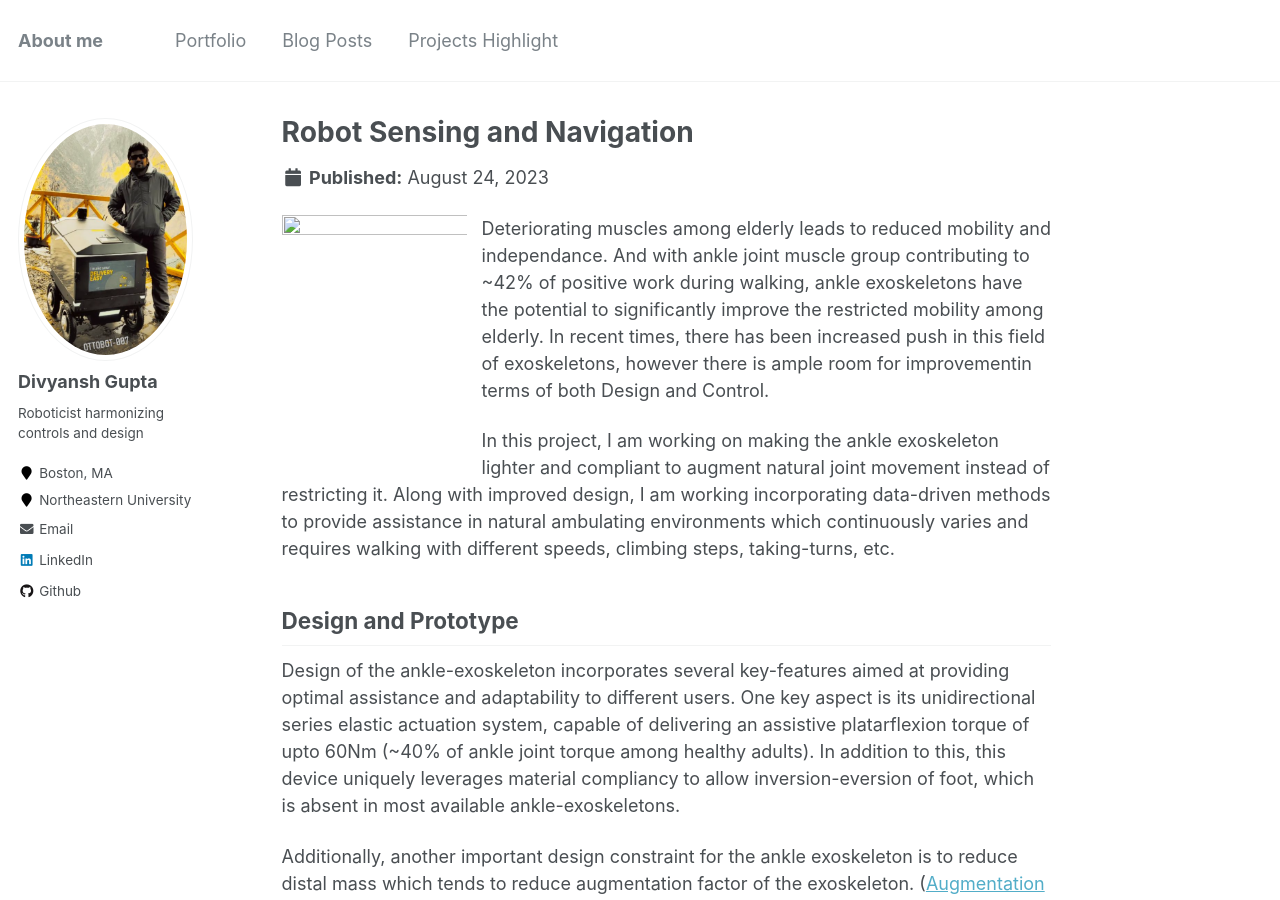
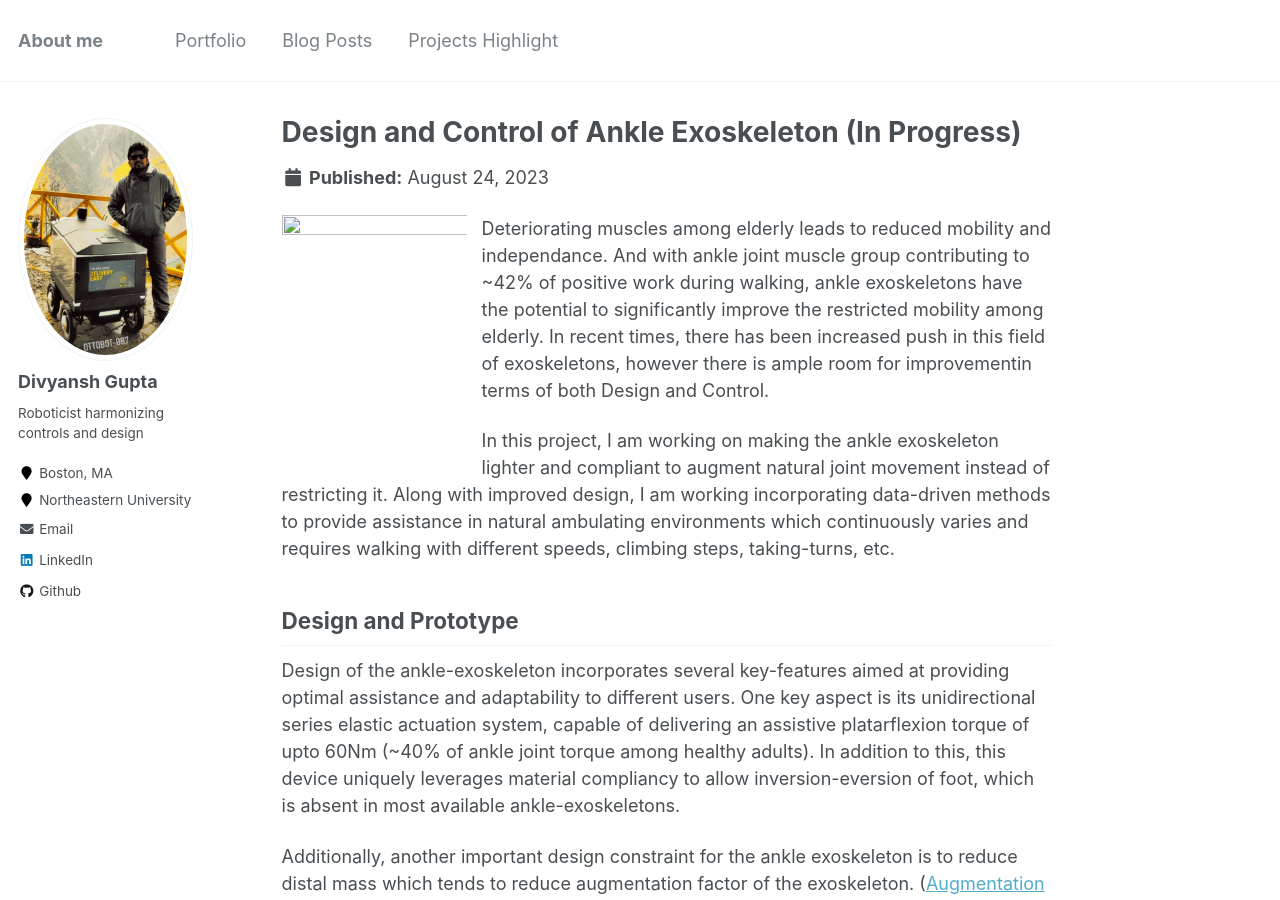
Before and after one commit to gupta-divy/gupta-divy.github.io, a Jekyll site: the page built from _portfolio/portfolio-5.md, in a window 1280 px wide and 900 px high. Built offline with Jekyll 4.4.1, drawn with Linux system fonts in a browser that asks for light colours.

Commit message:
Updated Website

```diff
--- a/_portfolio/portfolio-5.md
+++ b/_portfolio/portfolio-5.md
@@ -1,5 +1,5 @@
 ---
-title: "Robot Sensing and Navigation"
+title: "Design and Control of Ankle Exoskeleton (In Progress)"
 excerpt: "I am working on making the ankle exoskeleton lighter and compliant to augment natural joint movement instead of restricting it. Along with improved design, I am working incorporating data-driven methods to provide assistance in natural ambulating environments."
 collection: portfolio
 ---
```
